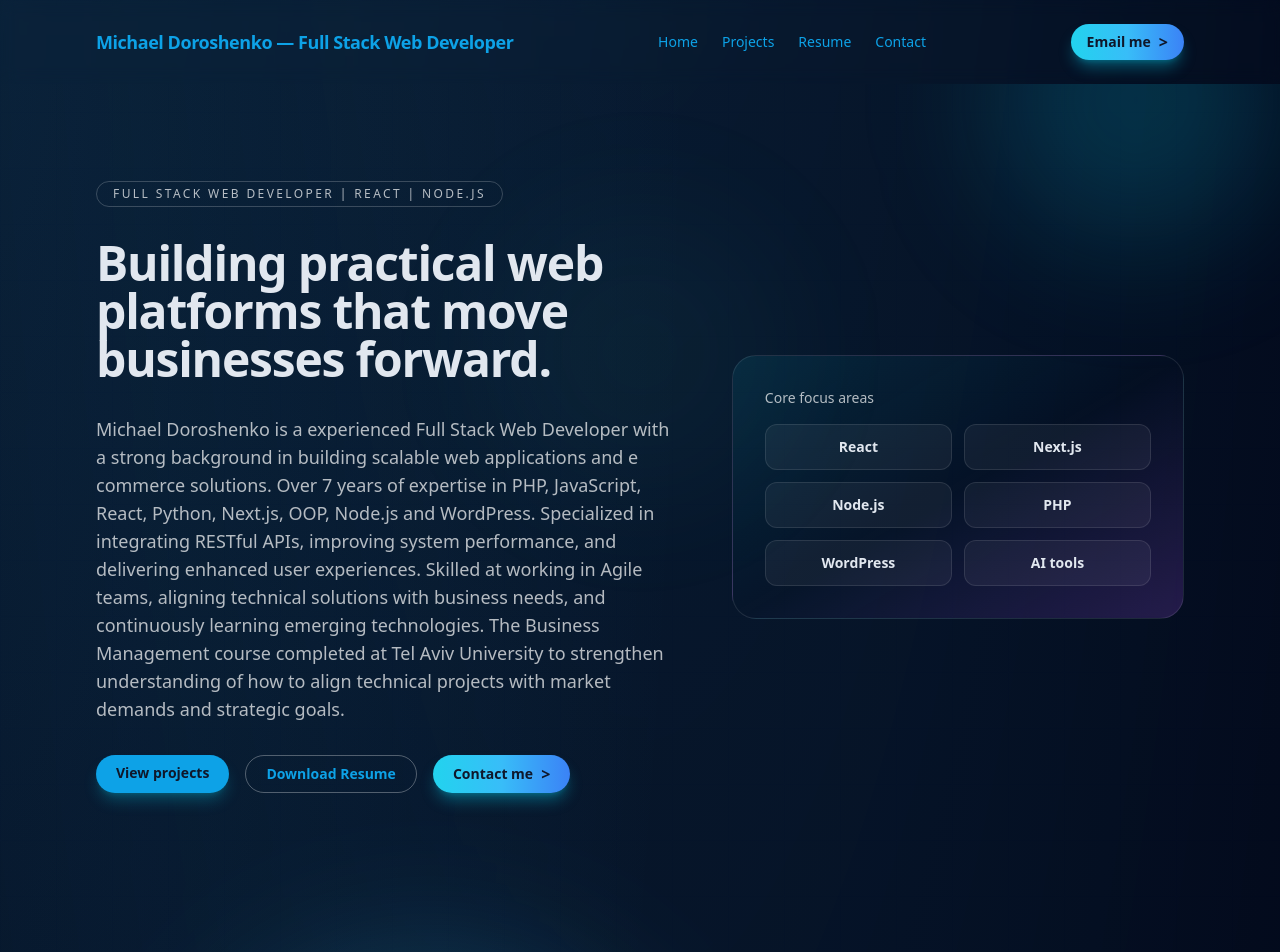
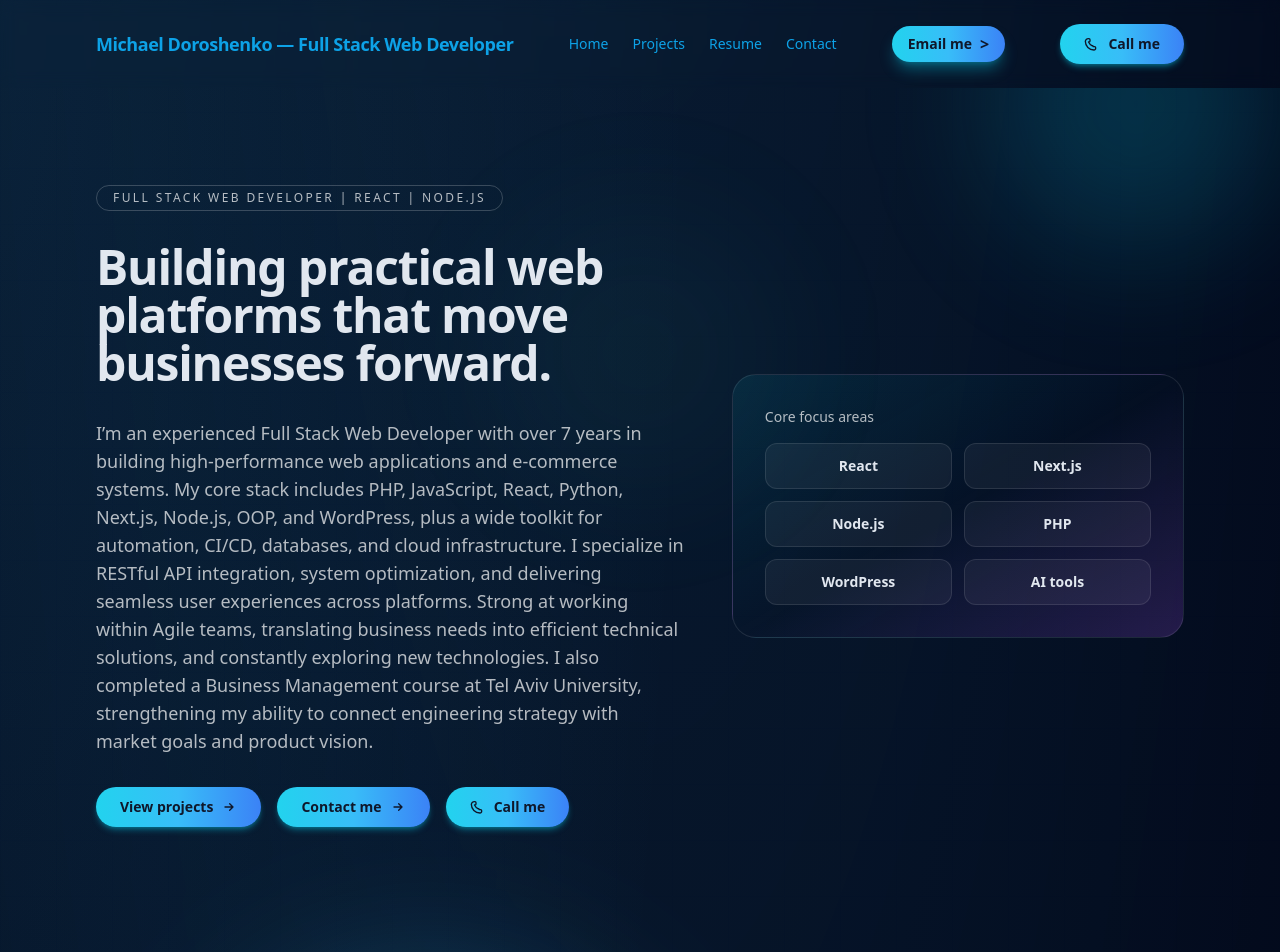
Before and after one commit to mido1983/portfolio, a Next.js app: page / in a window 1280 px wide. Shown: the top 952 px of the page. Built offline with nearby package versions, Linux system fonts and the light colour scheme.

Commit message:
small fixes

```diff
--- a/src/app/(routes)/resume/page.tsx
+++ b/src/app/(routes)/resume/page.tsx
@@ -39,7 +39,7 @@ export default function ResumePage() {
           <p className="text-sm uppercase tracking-[0.25em] text-accent">Resume</p>
           <h1 className="text-4xl font-semibold">Michael Doroshenko</h1>
           <p className="max-w-2xl text-white/70">
-Michael Doroshenko is a experienced Full Stack Web Developer with a strong background in building scalable web applications and e commerce solutions. Over 7 years of expertise in PHP, JavaScript, React, Python, Next.js, OOP, Node.js and WordPress. Specialized in integrating RESTful APIs, improving system performance, and delivering enhanced user experiences. Skilled at working in Agile teams, aligning technical solutions with business needs, and continuously learning emerging technologies. The Business Management course completed at Tel Aviv University to strengthen understanding of how to align technical projects with market demands and strategic goals.
+Experienced Full Stack Web Developer with a strong background in building scalable web applications and e commerce solutions. Over 7 years of expertise in PHP, JavaScript, React, Python, Next.js, OOP, Node.js and WordPress. Specialized in integrating RESTful APIs, improving system performance, and delivering enhanced user experiences. Skilled at working in Agile teams, aligning technical solutions with business needs, and continuously learning emerging technologies. The Business Management course completed at Tel Aviv University to strengthen understanding of how to align technical projects with market demands and strategic goals.
           </p>
 
           <ResumeActions />
--- /dev/null
+++ b/src/components/call-me-btn.tsx
@@ -0,0 +1,31 @@
+"use client";
+
+import { siteConfig } from "@/data/site";
+
+export function CallMeBtn() {
+  return (
+            <a
+              href={`tel:${siteConfig.phone}`}
+              className="group inline-flex items-center gap-2 rounded-full bg-gradient-to-r from-cyan-400 via-sky-400 to-blue-500
+             px-6 py-2.5 text-sm font-semibold text-slate-900 shadow-md shadow-cyan-500/40
+             transition-all duration-200 hover:-translate-y-0.5 hover:shadow-lg hover:shadow-cyan-400/50
+             focus:outline-none focus-visible:ring-2 focus-visible:ring-offset-2 focus-visible:ring-cyan-300"
+            >
+              <svg
+                xmlns="http://www.w3.org/2000/svg"
+                fill="none"
+                viewBox="0 0 24 24"
+                strokeWidth={2}
+                stroke="currentColor"
+                className="w-4 h-4 transition-transform group-hover:rotate-12"
+              >
+                <path
+                  strokeLinecap="round"
+                  strokeLinejoin="round"
+                  d="M2 8.5C2 6.015 4.015 4 6.5 4h1A1.5 1.5 0 0 1 9 5.5v2A1.5 1.5 0 0 1 7.5 9h-.764a11.965 11.965 0 0 0 5.764 5.764V14.5A1.5 1.5 0 0 1 14 16h2a1.5 1.5 0 0 1 1.5 1.5v1A2.5 2.5 0 0 1 15 21c-7.18 0-13-5.82-13-13Z"
+                />
+              </svg>
+              <span className="transition-transform group-hover:translate-x-0.5">Call me</span>
+            </a>
+  );
+}
--- a/src/components/hero-section.tsx
+++ b/src/components/hero-section.tsx
@@ -3,6 +3,7 @@
 import { motion } from "framer-motion";
 import Link from "next/link";
 import { siteConfig } from "@/data/site";
+import { CallMeBtn } from "./call-me-btn";
 
 const highlights = ["React", "Next.js", "Node.js", "PHP", "WordPress", "AI tools"];
 
@@ -33,18 +34,13 @@ export function HeroSection() {
             transition={{ delay: 0.3 }}
             className="text-lg text-white/70"
           >
-            Michael Doroshenko is a experienced Full Stack Web Developer with a strong
-background in building scalable web applications and e
-commerce solutions. Over 7 years of expertise in PHP,
-JavaScript, React, Python, Next.js, OOP, Node.js and
-WordPress. Specialized in integrating RESTful APIs,
-improving system performance, and delivering enhanced user
-experiences. Skilled at working in Agile teams, aligning
-technical solutions with business needs, and continuously
-learning emerging technologies. The Business Management
-course completed at Tel Aviv University to strengthen
-understanding of how to align technical projects with market
-demands and strategic goals.
+            I’m an experienced Full Stack Web Developer with over 7 years in building high-performance web applications and e-commerce systems.
+            My core stack includes PHP, JavaScript, React, Python, Next.js, Node.js, OOP, and WordPress, plus a wide toolkit for automation, CI/CD, databases, and cloud infrastructure.
+
+            I specialize in RESTful API integration, system optimization, and delivering seamless user experiences across platforms.
+            Strong at working within Agile teams, translating business needs into efficient technical solutions, and constantly exploring new technologies.
+
+            I also completed a Business Management course at Tel Aviv University, strengthening my ability to connect engineering strategy with market goals and product vision.
           </motion.p>
           <motion.div
             initial={{ opacity: 0, y: 10 }}
@@ -54,24 +50,54 @@ demands and strategic goals.
           >
             <Link
               href="#projects"
-              className="rounded-full bg-accent px-5 py-2 text-sm font-semibold text-slate-900 shadow-lg shadow-cyan-500/30"
+              className="group inline-flex items-center gap-2 rounded-full bg-gradient-to-r from-cyan-400 via-sky-400 to-blue-500
+             px-6 py-2.5 text-sm font-semibold text-slate-900 shadow-md shadow-cyan-500/40
+             transition-all duration-200 hover:-translate-y-0.5 hover:shadow-lg hover:shadow-cyan-400/50
+             focus:outline-none focus-visible:ring-2 focus-visible:ring-offset-2 focus-visible:ring-cyan-300"
             >
-              View projects
+              <span className="transition-transform group-hover:translate-x-0.5">View projects</span>
+              <svg
+                xmlns="http://www.w3.org/2000/svg"
+                fill="none"
+                viewBox="0 0 24 24"
+                strokeWidth={2}
+                stroke="currentColor"
+                className="w-4 h-4 transition-transform group-hover:translate-x-1"
+              >
+                <path strokeLinecap="round" strokeLinejoin="round" d="M13 7l5 5m0 0l-5 5m5-5H6" />
+              </svg>
             </Link>
-            <a
+
+            {/* <a
               href="/resume.pdf"
               download="Michael-Doroshenko-Resume.pdf"
               className="rounded-full border border-white/30 px-5 py-2 text-sm font-semibold"
             >
               Download Resume
-            </a>
+            </a> */}
             <a
               href={`mailto:${siteConfig.email}`}
-              className="group inline-flex items-center gap-2 rounded-full bg-gradient-to-r from-cyan-400 via-sky-400 to-blue-500 px-5 py-2 text-sm font-semibold text-slate-900 shadow-lg shadow-cyan-500/40 transition-transform hover:-translate-y-0.5 hover:shadow-cyan-400/50 focus:outline-none focus-visible:ring-2 focus-visible:ring-cyan-300"
+              className="group inline-flex items-center gap-2 rounded-full bg-gradient-to-r from-cyan-400 via-sky-400 to-blue-500
+             px-6 py-2.5 text-sm font-semibold text-slate-900 shadow-md shadow-cyan-500/40
+             transition-all duration-200 hover:-translate-y-0.5 hover:shadow-lg hover:shadow-cyan-400/50
+             focus:outline-none focus-visible:ring-2 focus-visible:ring-offset-2 focus-visible:ring-cyan-300"
             >
               <span>Contact me</span>
-              <span aria-hidden="true" className="text-base leading-none">&gt;</span>
+              <svg
+                xmlns="http://www.w3.org/2000/svg"
+                fill="none"
+                viewBox="0 0 24 24"
+                strokeWidth={2}
+                stroke="currentColor"
+                className="w-4 h-4 transition-transform group-hover:translate-x-0.5"
+              >
+                <path strokeLinecap="round" strokeLinejoin="round" d="M13 7l5 5m0 0l-5 5m5-5H6" />
+              </svg>
             </a>
+
+<CallMeBtn/>
+
+
           </motion.div>
         </div>
         <motion.div
--- a/src/components/navbar.tsx
+++ b/src/components/navbar.tsx
@@ -4,6 +4,7 @@ import Link from "next/link";
 import type { Route } from "next";
 import { siteConfig } from "@/data/site";
 import { motion } from "framer-motion";
+import { CallMeBtn } from "./call-me-btn";
 
 type NavLink =
   | { href: Route; label: string }
@@ -18,7 +19,7 @@ const navLinks: NavLink[] = [
 
 export function Navbar() {
   return (
-    <header className="sticky top-0 z-50 backdrop-blur">
+    <header className="sticky top-0 z-50 backdrop-blur ">
       <div className="container-grid flex items-center justify-between py-6">
         <Link href="/" className="text-lg font-semibold tracking-tight">
           {siteConfig.name}
@@ -47,6 +48,7 @@ export function Navbar() {
           <span>Email me</span>
           <span aria-hidden="true" className="text-base leading-none">&gt;</span>
         </motion.a>
+        <CallMeBtn/>
       </div>
     </header>
   );
--- a/src/components/resume-actions.tsx
+++ b/src/components/resume-actions.tsx
@@ -26,6 +26,13 @@ export function ResumeActions() {
         Discuss opportunities
 
       </a>
+      <a
+  href={`tel:${siteConfig.phone}`}
+  className="rounded-full bg-accent px-5 py-2 text-sm font-semibold text-slate-900"
+>
+  Call me
+</a>
+
     </div>
   );
 }
--- a/src/data/site.ts
+++ b/src/data/site.ts
@@ -3,9 +3,9 @@ export const siteConfig = {
   name: "Michael Doroshenko — Full Stack Web Developer",
   url: "https://linkedin.com/in/michael-doroshenko",
   description:
-    "Portfolio for Michael Doroshenko, a full stack engineer specializing in React, Next.js, Node.js, PHP, WordPress, and AI-assisted workflows.",
+  "Full Stack Web Developer with 7+ years of experience building scalable web and e-commerce platforms. Expert in React, Next.js, Node.js, PHP, and WordPress. Passionate about performance, clean architecture, and AI-driven development workflows.",
   email: "m0504471533@gmail.com",
-  phone: "+972-50-4471533",
+  phone: "+972504471533",
   location: "Haifa / Tel Aviv, Israel",
   socials: {
     linkedin: "https://linkedin.com/in/michael-doroshenko",
```
